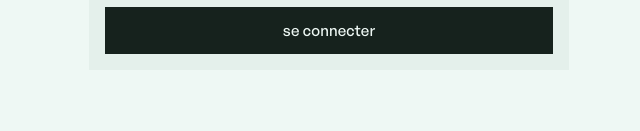
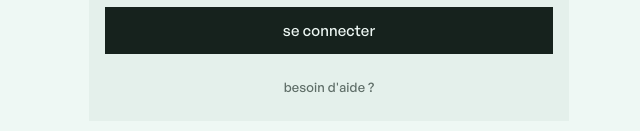
Before and after one commit to nathanddrl/app-depense, a Next.js app in the folder apps/web/: page /login in a window 1280 px wide. Shown: the part 297-428 px from the top of the page, without its empty margins (311-951 px from the left). Built offline with nearby package versions, Linux system fonts and the light colour scheme; no server answers.

Commit message:
feat(web): add help button to login page

```diff
--- a/apps/web/app/login/page.tsx
+++ b/apps/web/app/login/page.tsx
@@ -40,6 +40,9 @@ export default function LoginPage() {
               <Button type="submit" disabled={pending}>
                 {pending ? "connexion…" : "se connecter"}
               </Button>
+              <Button type="button" variant="ghost" size="sm" onClick={() => {}}>
+                besoin d&apos;aide ?
+              </Button>
             </Stack>
           </form>
         </Card>
```
